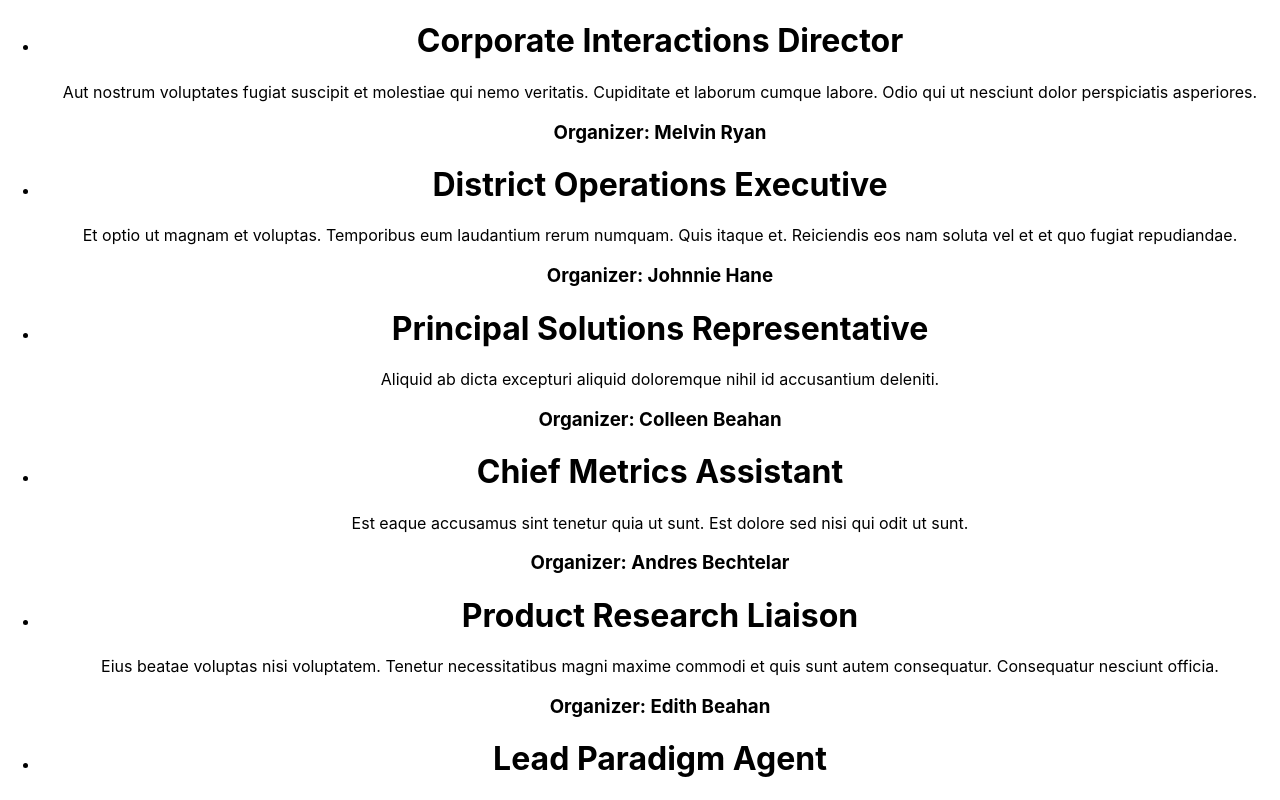
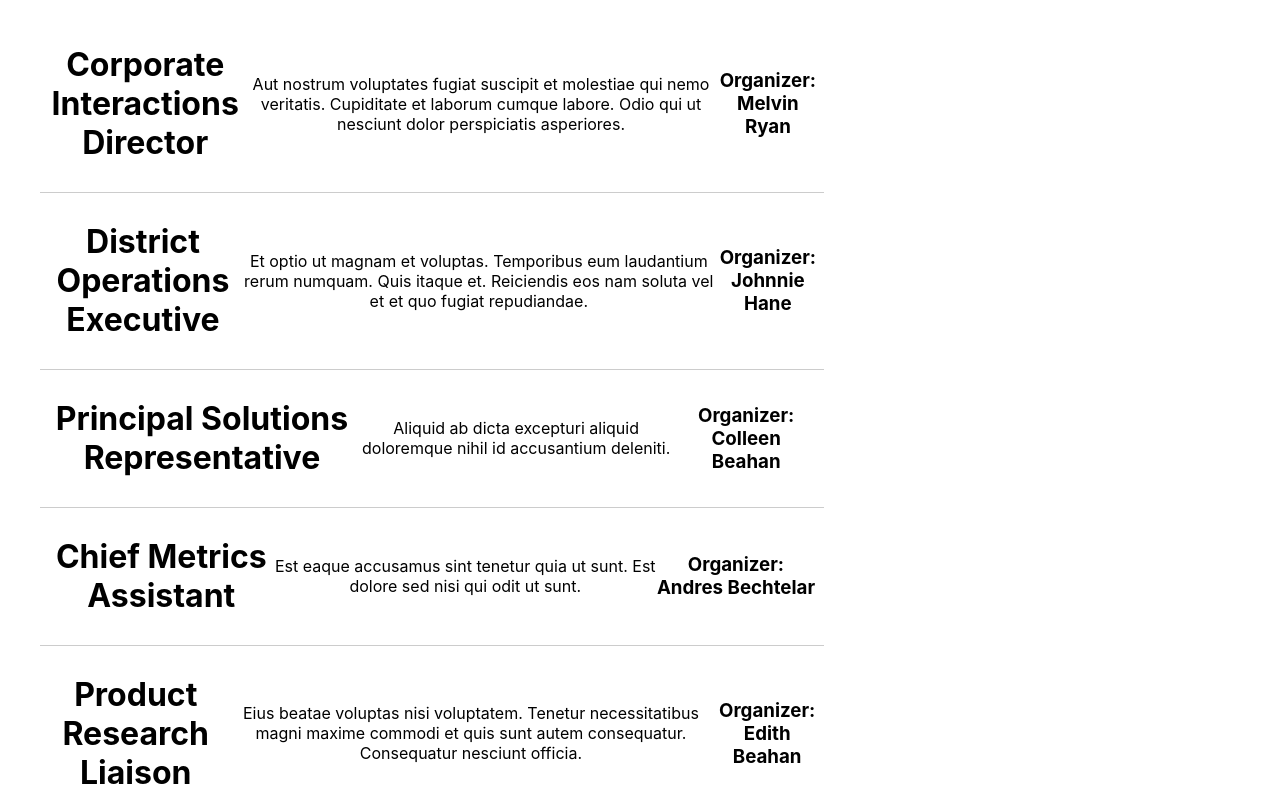
Before and after one commit to rutbergphilip/meetup, a React (Create React App) app: page / in a window 1280 px wide. Shown: the top 800 px of the page. Built offline with nearby package versions, Linux system fonts and the light colour scheme.

Commit message:
some css for list items

```diff
--- a/src/components/ListComponent/ListItem/ListItem.module.css
+++ b/src/components/ListComponent/ListItem/ListItem.module.css
@@ -0,0 +1,12 @@
+ul {
+  list-style: none;
+}
+
+li {
+  display: flex;
+  align-items: center;
+  justify-content: space-between;
+  padding: 0.5rem;
+  border-bottom: 1px solid #ccc;
+  max-width: 60vw;
+}
--- a/src/components/ListComponent/ListItem/ListItem.tsx
+++ b/src/components/ListComponent/ListItem/ListItem.tsx
@@ -1,4 +1,3 @@
-import { IEvent } from '../../../interfaces/event.interface';
 import { IEventCard } from '../../../interfaces/eventcomponent.interface';
 import styles from './ListItem.module.css';
 
```
